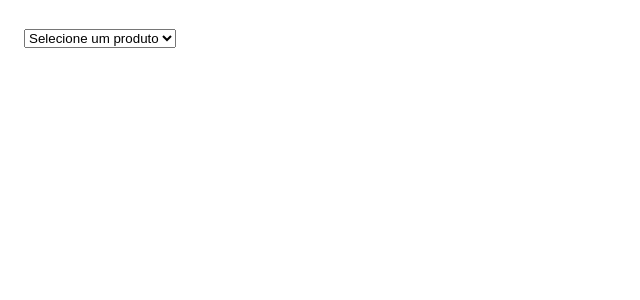
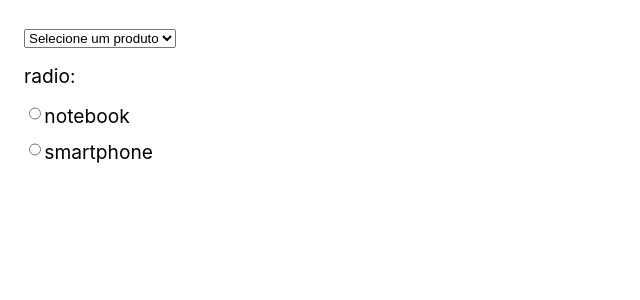
Before and after one commit to Kelvin-Jesus/react-completo, a React (Create React App) app: page / in a window 1280 px wide. Shown: the top 300 px of the page, without its empty margins (0-640 px from the left). Built offline with nearby package versions, Linux system fonts and the light colour scheme.

Commit message:
new-class: 0404-radio

```diff
--- a/public/style.css
+++ b/public/style.css
@@ -74,6 +74,13 @@ textarea:focus {
   box-shadow: 0 0 0 3px var(--color-light);
 }
 
+label.a {
+    display: flex;
+}
+input[type="radio"] {
+    width: 1%;
+}
+
 button {
   cursor: pointer;
   border: none;
--- a/src/03-formularios/0403-select/App.js
+++ b/src/03-formularios/0403-select/App.js
@@ -3,6 +3,8 @@ import React from 'react';
 const App = () => {
 
     const [ select, setSelect ] = React.useState('')
+    const [ radio, setRadio ] = React.useState()
+    const [ produto, setProduto ] = React.useState()
 
     const handleSubmit = React.useCallback((e) => {
         console.log(e)
@@ -10,16 +12,46 @@ const App = () => {
 
     }, [])
 
+    const handleChange = React.useCallback((e) => {
+        console.log(e.target.value)
+        e.preventDefault()
+        setProduto(e.target.value)
+
+    }, [])
+
+
     return (
         <>
             <form onSubmit={handleSubmit}>
+                {select}
                 <select value={select} onChange={({target}) => setSelect(target.value)}>
                     <option disabled value="">Selecione um produto</option>
                     <option value="notebook">Notebook</option>
                     <option value="smartphone">Smartphone</option>
                     <option value="tablet">Tablet</option>
                 </select>
-                {select}
+                <p>radio: {produto}</p>
+                <label className='a'>
+                    <input
+                        type="radio"
+                        value="notebook"
+                        name='produto'
+                        checked={radio === 'notebook'}
+                        onChange={handleChange}
+                    />
+                    notebook
+                </label>
+                <label className='a'>
+                    <input
+                        type="radio"
+                        value="smartphone"
+                        name='produto'
+                        checked={radio === 'smartphone'}
+                        onChange={handleChange}
+                    />
+                    smartphone
+                </label>
+
             </form>
         </>
     );
```
